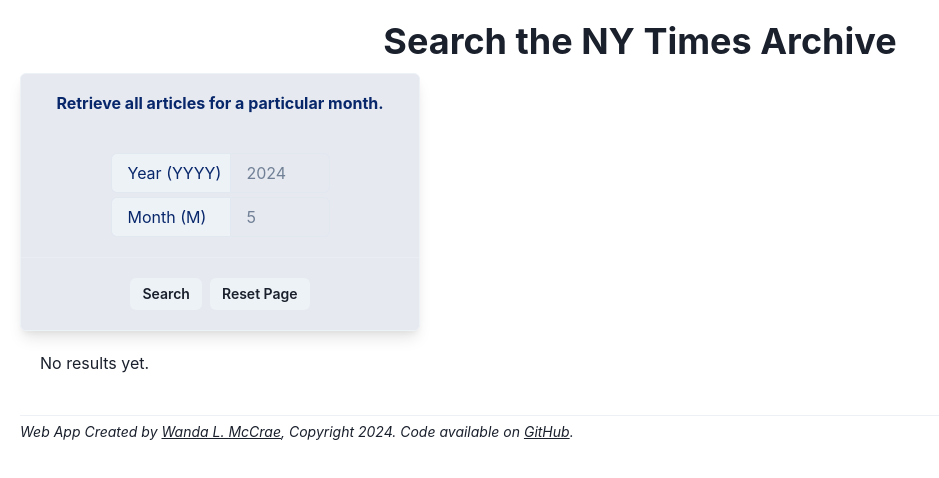
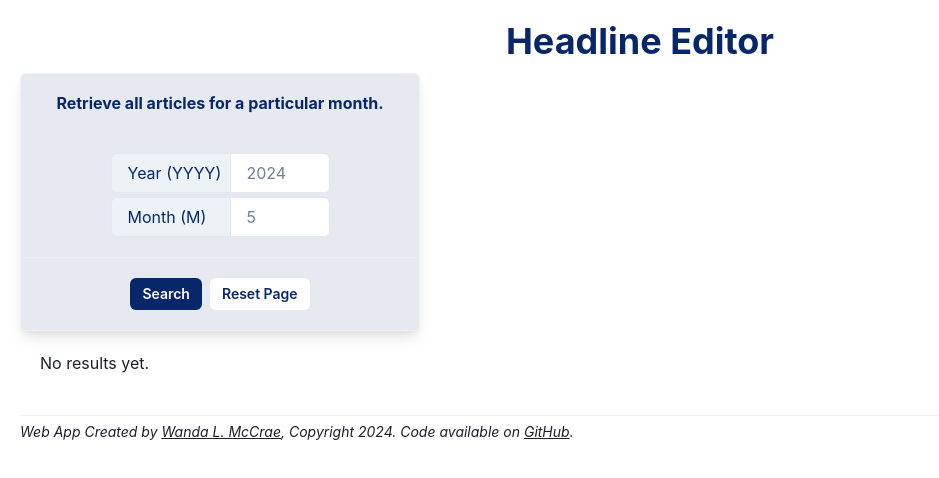
Before and after one commit to wlmccrae/headline-editor-ghpage, a React (Create React App) app: page / in a window 1280 px wide. Shown: the top 478 px of the page, without its empty margins (0-939 px from the left). Built offline with nearby package versions, Linux system fonts and the light colour scheme; no server answers.

Commit message:
Color styling

```diff
--- a/src/App.js
+++ b/src/App.js
@@ -10,7 +10,7 @@
       brand: {
         100: "#08276b",  // Text: Deep Sapphire Tint 0%
         200: "#e6e9f0",  // Background: Deep Sapphire Tint 90%
-        300: "#ffffff",
+        300: "#ffffff",  // Standard white
       },
     },
   })
--- a/src/components/MainPage.js
+++ b/src/components/MainPage.js
@@ -94,7 +94,7 @@
     return (
         <div className="content">
             <div className="searches">
-                <Center><Heading size='xl' marginBottom='10px' >Search the NY Times Archive</Heading></Center>
+                <Center><Heading size='xl' marginBottom='10px' color="brand.100">Headline Editor</Heading></Center>
                 <Card bg="brand.200" className="search-card" width='400px' boxShadow='lg' border='1px' borderColor='gray.100'>
                     <CardHeader>
                         <Heading size='sm' color="brand.100">Retrieve all articles for a particular month.</Heading>
@@ -104,20 +104,20 @@
                             <Stack spacing={1}>
                                 <InputGroup>
                                     <InputLeftAddon w='120px' color="brand.100">Year (YYYY)</InputLeftAddon>
-                                    <Input onChange={handleChange} type="text" id="year" name="year" placeholder="2024" variant='outline' width='100px' color="brand.300"/>
+                                    <Input onChange={handleChange} type="text" id="year" name="year" placeholder="2024" variant='outline' width='100px' bg="brand.300"/>
                                 </InputGroup>
                                 <InputGroup>
                                     <InputLeftAddon w='120px' color="brand.100">Month (M)</InputLeftAddon>
-                                    <Input onChange={handleChange} type="text" id="month" name="month" placeholder="5" variant='outline' width='100px'/>
+                                    <Input onChange={handleChange} type="text" id="month" name="month" placeholder="5" variant='outline' width='100px' bg="brand.300"/>
                                 </InputGroup>
                             </Stack>
                         </form>
                     </CardBody>
-                    <Divider color='gray.200' />
+                    <Divider color="brand.200" />
                     <CardFooter>
                         <Stack spacing={2} direction='row' align='center'>
-                            <Button onClick={fetchArchive} className="button" size='sm'>Search</Button>
-                            <Button onClick={resetPage} className="button" size='sm'>Reset Page</Button>
+                            <Button onClick={fetchArchive} className="button" size='sm' color="brand.300" bg="brand.100">Search</Button>
+                            <Button onClick={resetPage} className="button" size='sm' color="brand.100" bg="brand.300">Reset Page</Button>
                         </Stack>
                     </CardFooter>
                 </Card>
--- a/src/components/SearchResults.js
+++ b/src/components/SearchResults.js
@@ -73,14 +73,14 @@
     }, [myArticle]);
 
     return (
-        <div className="search-results">
-            <Divider color='gray.200' marginTop='20px' />
-            <div className="article-list">
+        <div>
+            <Divider marginTop='20px'/>
+            <div className="search-results">
                 <Flex height='auto'>
-                    <Box width='38%' borderRight='1px' borderColor='gray.200'>
-                        <Heading pt='30px' pb='10px' size='md'>NY Times Archive for { props.formData.year } { monthDict[props.formData.month] }</Heading>
+                    <Box className="article-list"width='38%' borderRight='1px' borderColor='brand.200'>
+                        <Heading pt='30px' pb='10px' size='md' color="brand.100">NY Times Archive for { props.formData.year } { monthDict[props.formData.month] }</Heading>
                         <form id="select-article">
-                            <Select value={myArticle._id} onChange={handleChange} placeholder='Click to Select Article' size='sm' variant='filled' width='50%' paddingBottom='10px'>
+                            <Select value={myArticle._id} onChange={handleChange} placeholder='Click to Select Article' size='sm' variant='filled' width='50%' paddingBottom='10px' color="brand.100">
                                 {props.articleData.map(article => {
                                     return (
                                         <option key={article._id} value={article._id}>
@@ -93,11 +93,11 @@
                         { articleLoaded && myArticle.headline &&
                             <VStack spacing='5px' paddingTop='20px' paddingRight='10px' justifyContent='left'>
                                 <Input onChange={editHeadline} type="text" id="editheadline" name="editheadline" placeholder="Edit the headline" />
-                                <Button onClick={handleEdit} size='sm' className='button' >Edit</Button>
+                                <Button onClick={handleEdit} size='sm' className='button' color="brand.300" bg="brand.100">Edit</Button>
                             </VStack>
                         }
                     </Box>
-                    <Box className='article-display' width='60%' paddingLeft='15px'>
+                    <Box className='article-display' width='60%' paddingLeft='15px' bg="brand.200" color="brand.100">
                         { articleLoaded && myArticle.headline ?
                             <>
                                 <Heading size='sm' paddingTop='10px'>{myArticle.headline.main}</Heading>
@@ -111,8 +111,8 @@
                         : <Text paddingTop='10px'>Please select an article.</Text>}
                     </Box>
                 </Flex>
+                <Text className="copyright" fontSize='sm' marginTop='30px'>All articles are {props.copyright}</Text>
             </div>
-            <Text className="copyright" fontSize='sm' marginTop='30px'>All articles are {props.copyright}</Text>
         </div>
     );
 };
```
